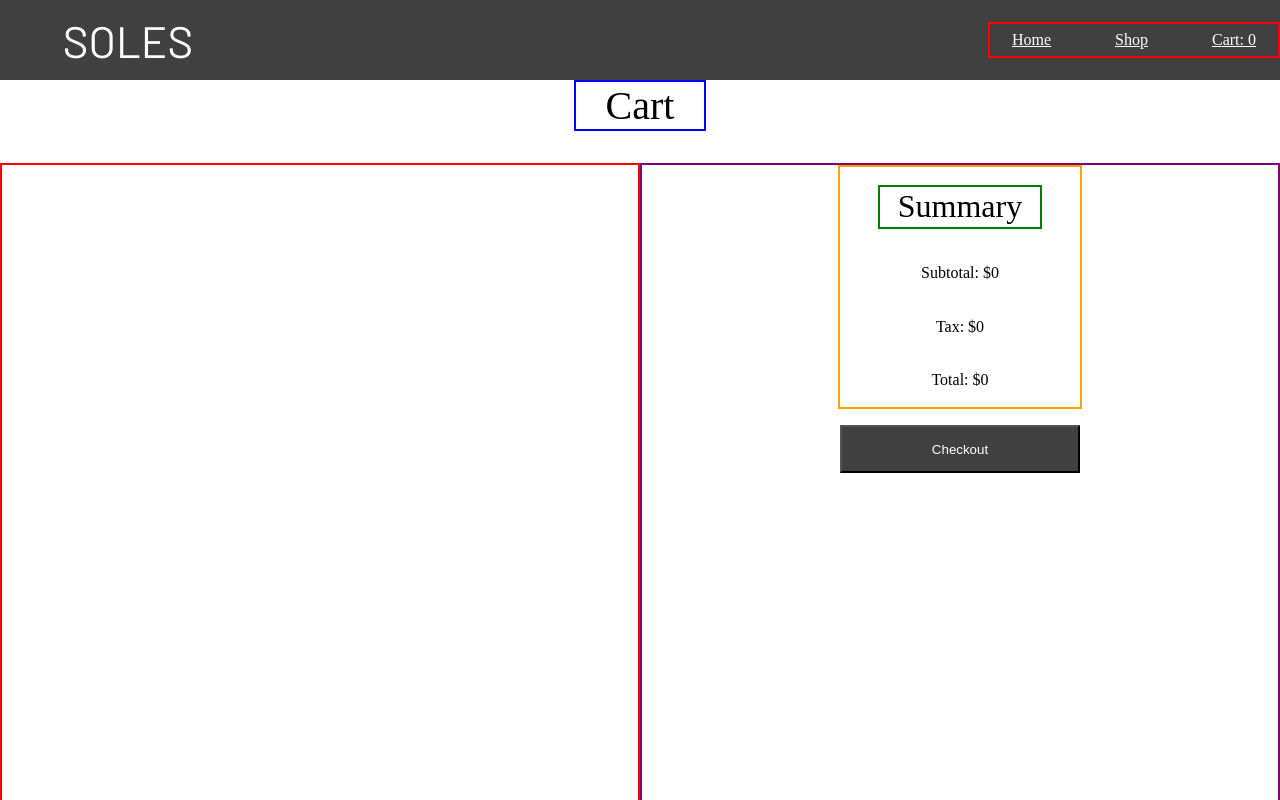
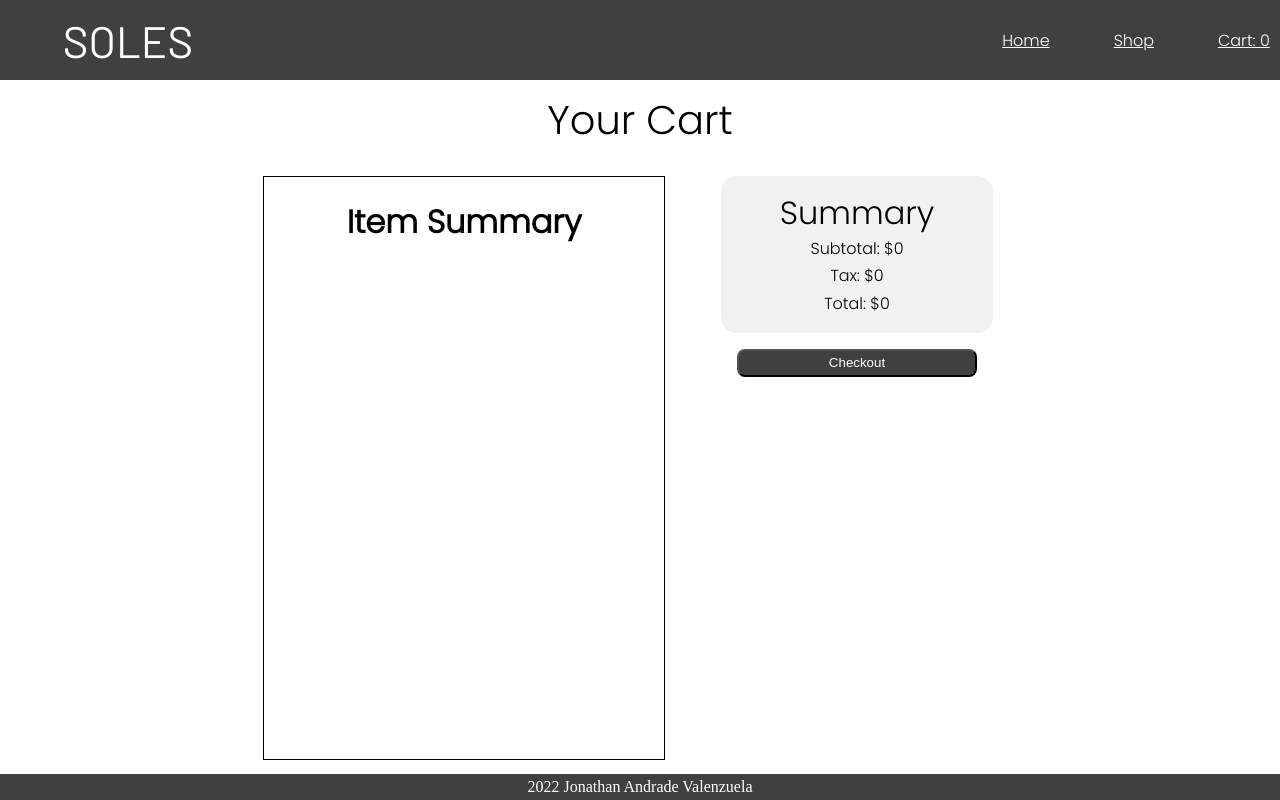
Before and after one commit to jmv1006/shopping-cart, a React (Create React App) app: page /cart in a window 1280 px wide. Built offline with nearby package versions, Linux system fonts and the light colour scheme.

Commit message:
added more styling

```diff
--- a/src/cart/cart.css
+++ b/src/cart/cart.css
@@ -1,40 +1,48 @@
+@import url('https://fonts.googleapis.com/css2?family=Poppins:wght@300&display=swap');
+
 #cartContentContainer {
     width: 100%;
-    min-height: 100%;
+    height: 50rem;
     display: flex;
-    justify-content: flex-start;
+    justify-content: space-around;
     align-items: center;
     flex-direction: column;
     gap: 2rem;
+    overflow: auto;
+    padding: 1rem;
+    font-family: 'Poppins', sans-serif;
 }
 
 #cartTitle {
-    width: 8rem;
+    width: 15rem;
     height: 3rem;
-    border: 2px solid blue;
     font-size: 2.5rem;
     display: flex;
     justify-content: center;
     align-items: center;
+    text-align: center;
 }
 
 #checkoutAndItemsContainer {
     width: 100%;
-    height: 100%;
+    height: 90%;
     display: flex;
     flex-direction: row;
+    justify-content: center;
+    flex-wrap: wrap;
+    gap: 2rem;
 }
 
 #cartItemsContainer {
-    width: 50%;
-    height: auto;
-    border: 2px solid red;
+    width: 25rem;
+    height: 100%;
     display: flex;
     flex-direction: column;
-    justify-content: center;
+    justify-content: flex-start;
     align-items: center;
     gap: 1rem;
     overflow-y: auto;
+    border: 1px solid black;
 }
 
 .cartItem {
@@ -45,7 +53,7 @@
     width: 18rem;
     height: 20rem;
     gap: 5%;
-    background-color: aliceblue;
+    background-color: #f0f1f2;
     padding: 1rem;
     border-radius: 1rem;
 }
@@ -61,7 +69,6 @@
     gap: 1rem;
     align-items: center;
     justify-content: center;
-    border: 2px solid red;
     width: 7rem;
     height: 3rem;
 }
@@ -81,9 +88,8 @@
 }
 
 #checkoutContainer {
-    width: 50%;
-    height: 100%;
-    border: 2px solid purple;
+    width: 20rem;
+    height: 40%;
     display: flex;
     flex-direction: column;
     justify-content: flex-start;
@@ -92,19 +98,20 @@
 }
 
 #checkoutPricingContainer {
-    border: 2px solid orange;
+    background-color: #f0f1f2;
     width: 15rem;
     height: 15rem;
     display: flex;
     flex-direction: column;
     justify-content: space-around;
     align-items: center;
+    padding: 1rem;
+    border-radius: 1rem;
 }
 
 #checkoutTitle {
     width: 10rem;
     height: 2.5rem;
-    border: 2px solid green;
     font-size: 2rem;
     display: flex;
     justify-content: center;
@@ -117,6 +124,8 @@
     height: 3rem;
     background-color: #404040;
     color: white;
+    margin-bottom: 2rem;
+    border-radius: .5rem;
 }
 
 #checkoutButton:hover {
@@ -125,4 +134,6 @@
     height: 3rem;
     background-color: white;
     color: #404040;
+    margin-bottom: 2rem;
+    border-radius: .5rem;
 }
--- a/src/cart/cart.js
+++ b/src/cart/cart.js
@@ -71,9 +71,10 @@ const Cart = () => {
 
     return(
         <div id='cartContentContainer'>
-            <div id='cartTitle'>Cart</div>
+            <div id='cartTitle'>Your Cart</div>
             <div id='checkoutAndItemsContainer'>
                 <div id='cartItemsContainer'>
+                    <h1>Item Summary</h1>
                     {items}
                 </div>
                 <div id='checkoutContainer'>
--- /dev/null
+++ b/src/footer/footer.css
@@ -0,0 +1,10 @@
+#footerContainer {
+    display: flex;
+    justify-content: center;
+    align-items: center;
+    width: 100%;
+    height: 2rem;
+    background-color: #404040;
+    color: white;
+    position: relative;
+}
--- /dev/null
+++ b/src/footer/footer.js
@@ -0,0 +1,10 @@
+import './footer.css'
+
+const Footer = () => {
+
+    return(
+        <div id='footerContainer'>2022 Jonathan Andrade Valenzuela</div>
+    )
+}
+
+export default Footer;
--- a/src/header/header.css
+++ b/src/header/header.css
@@ -1,4 +1,5 @@
 @import url('https://fonts.googleapis.com/css2?family=Barlow&display=swap');
+@import url('https://fonts.googleapis.com/css2?family=Poppins:wght@300&display=swap');
 
 #headerContainer {
     width: 100%;
@@ -21,13 +22,13 @@
 }
 
 #linksContainer {
-    border: 2px solid red;
     width: 18rem;
     height: 40%;
     display: flex;
     justify-content: center;
     gap: 4rem;
     align-items: center;
+    font-family: 'Poppins', sans-serif;
 }
 
 .navButton {
--- a/src/mainApp/App.js
+++ b/src/mainApp/App.js
@@ -1,6 +1,7 @@
 import { Outlet, useOutletContext} from "react-router-dom";
 import { useState, useEffect } from "react";
 import Header from "../header/header";
+import Footer from "../footer/footer";
 import './main.css'
 
 function App() {
@@ -17,7 +18,7 @@ function App() {
     <div id='App'>
       <Header cartItems={itemsAmount}/>
       <Outlet context={[count, setCount]} context={[cartItems, addCartItems]}/> {/*this is where our cart, shop, or home show up*/}
-      {/* footer here */}
+      <Footer />
     </div>
   );
 }
--- a/src/mainApp/main.css
+++ b/src/mainApp/main.css
@@ -15,7 +15,7 @@ body {
     height: 100vh;
     display: flex;
     flex-direction: column;
-    justify-content: flex-start;
+    justify-content: space-between;
     align-items: center;
     overflow-x: hidden;
     overflow: auto;
--- a/src/shop/shop.css
+++ b/src/shop/shop.css
@@ -1,10 +1,13 @@
+@import url('https://fonts.googleapis.com/css2?family=Poppins:wght@300&display=swap');
+
 #mainShopContainer {
     width: 100%;
-    height: 100%;
+    height: auto;
     display: flex;
     flex-direction: column;
     justify-content: flex-start;
     align-items: center;
+    font-family: 'Poppins', sans-serif;
 }
 
 #shopTitle {
@@ -13,7 +16,7 @@
 
 #itemsDisplay {
     width: 100%;
-    height:auto;
+    max-height:100%;
     display: flex;
     flex-direction: row;
     flex-wrap: wrap;
```
